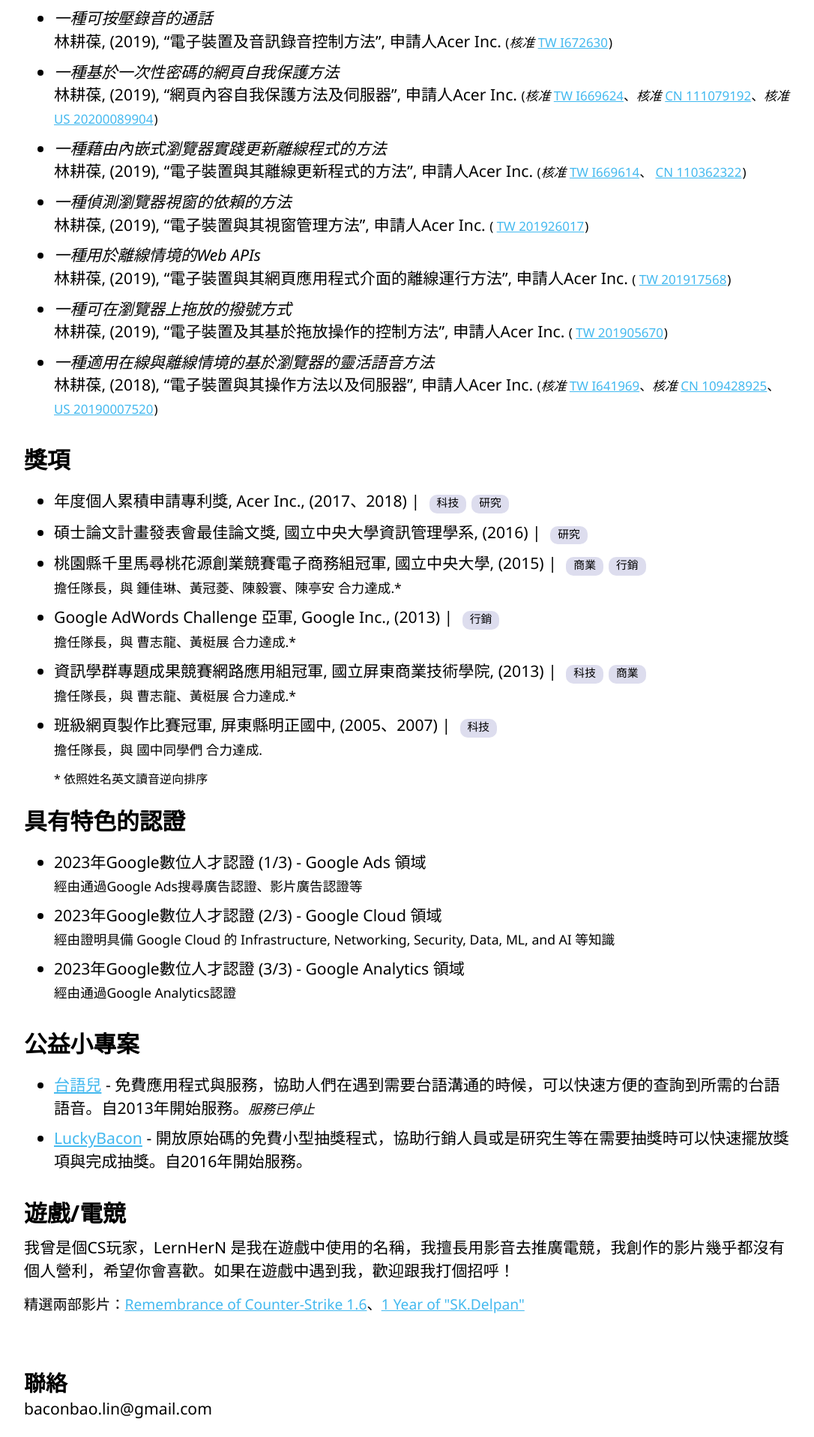
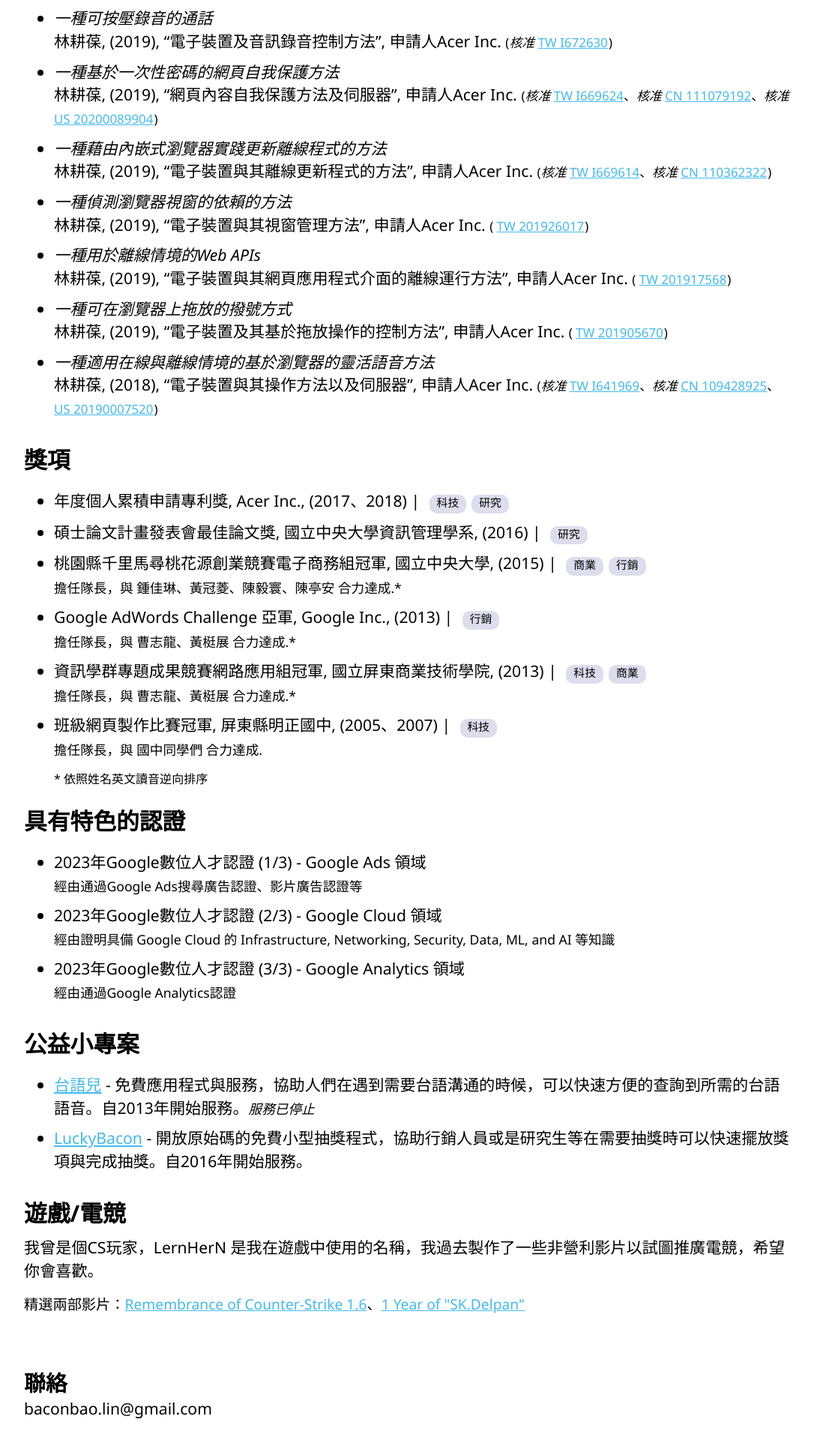
Before and after one commit to baconbao/baconbao.github.io, a Next.js app: page /zh-tw in a window 1280 px wide. Shown: the part 1663-3580 px from the top of the page at 75% size, without its empty margins (96-1182 px from the left). Built offline with nearby package versions, Linux system fonts and the light colour scheme.

Commit message:
feat: update content

```diff
--- a/data/zh-tw.js
+++ b/data/zh-tw.js
@@ -187,7 +187,7 @@
                 applicant: 'Acer Inc.',
                 links: [
                     { text: 'TW I669614', url: 'https://twpat2.tipo.gov.tw/twpatc/twpatkm?!!FRURLI669614', status: patentStatus.granted },
-                    { text: 'CN 110362322', url: 'https://patents.google.com/patent/CN110362322A', status: false },
+                    { text: 'CN 110362322', url: 'https://patents.google.com/patent/CN110362322A', status: patentStatus.granted },
                 ],
                 intro: '一種藉由內嵌式瀏覽器實踐更新離線程式的方法',
             },
@@ -423,7 +423,7 @@
     },
     esport: {
         title: '遊戲/電競',
-        description: '我曾是個CS玩家，LernHerN 是我在遊戲中使用的名稱，我擅長用影音去推廣電競，我創作的影片幾乎都沒有個人營利，希望你會喜歡。如果在遊戲中遇到我，歡迎跟我打個招呼！',
+        description: '我曾是個CS玩家，LernHerN 是我在遊戲中使用的名稱，我過去製作了一些非營利影片以試圖推廣電競，希望你會喜歡。',
         promotion: '精選兩部影片：',
         links: [
             { text: 'Remembrance of Counter-Strike 1.6', url: 'https://www.youtube.com/watch?v=nrUMZZiheLU', ga: 'cs_movie_1' },
```
Also changed, not shown: data/en-us.js (+7 -7 lines).
